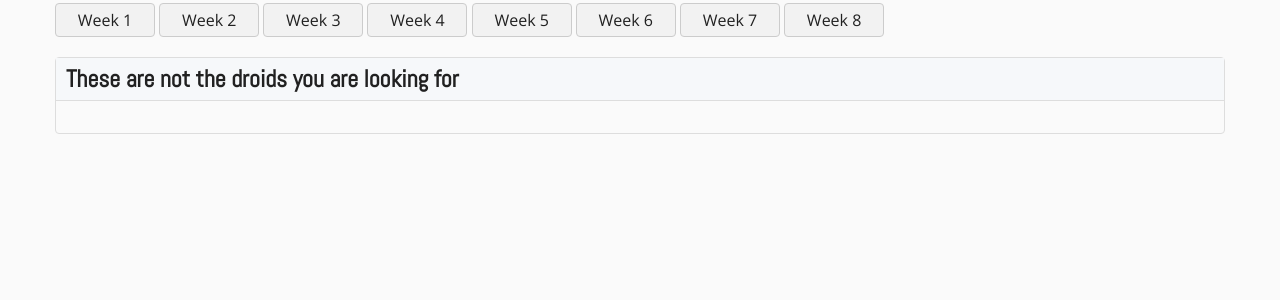
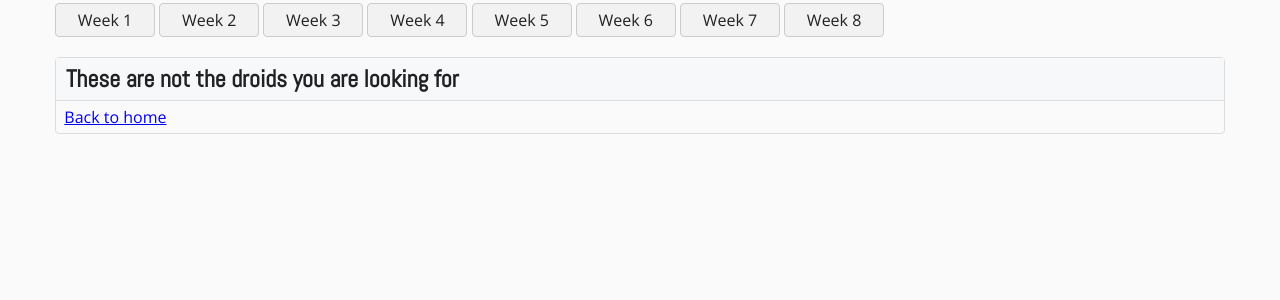
Before and after one commit to ZachChristensen28/csis_3600, a Django app: template csis3600/templates/500.html in a window 1280 px wide. Shown: the part 256-556 px from the top of the page. Run offline with Django 3.2, Linux system fonts and the light colour scheme; the template is opened without the code that fills it, so the values that code supplies are empty; some libraries are stand-ins or nearby versions.

Commit message:
beautify

```diff
--- a/csis3600/templates/500.html
+++ b/csis3600/templates/500.html
@@ -5,6 +5,6 @@
   <div class="title-container">
     <h2><i class="fal fa-exclamation-triangle fa-xs"></i> These are not the droids you are looking for <i class="fab fa-android"></i></h2>
   </div>
-  <i class="fal fa-spinner fa-pulse"></i>&nbsp;<i class="fal fa-spinner-third fa-spin"></i>
+  <i class="fal fa-spinner fa-pulse"></i>&nbsp;<i class="fal fa-spinner-third fa-spin"></i> <a href="{% url 'home' %}">Back to home</a><i class="fal fa-spinner-third fa-spin"></i>&nbsp;<i class="fal fa-spinner fa-pulse"></i>
 </div>
 {% endblock %}
```
